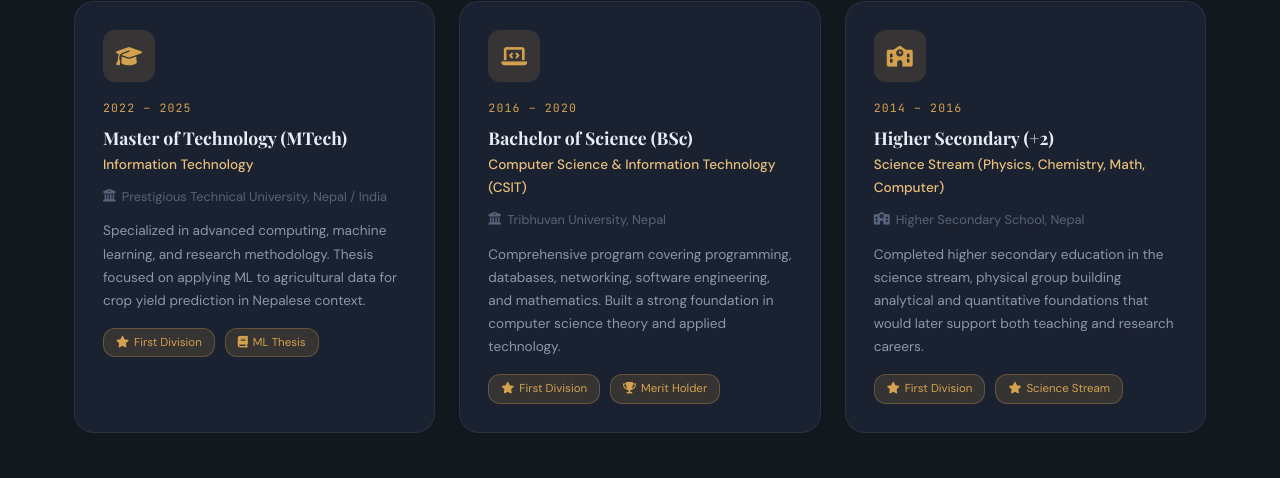
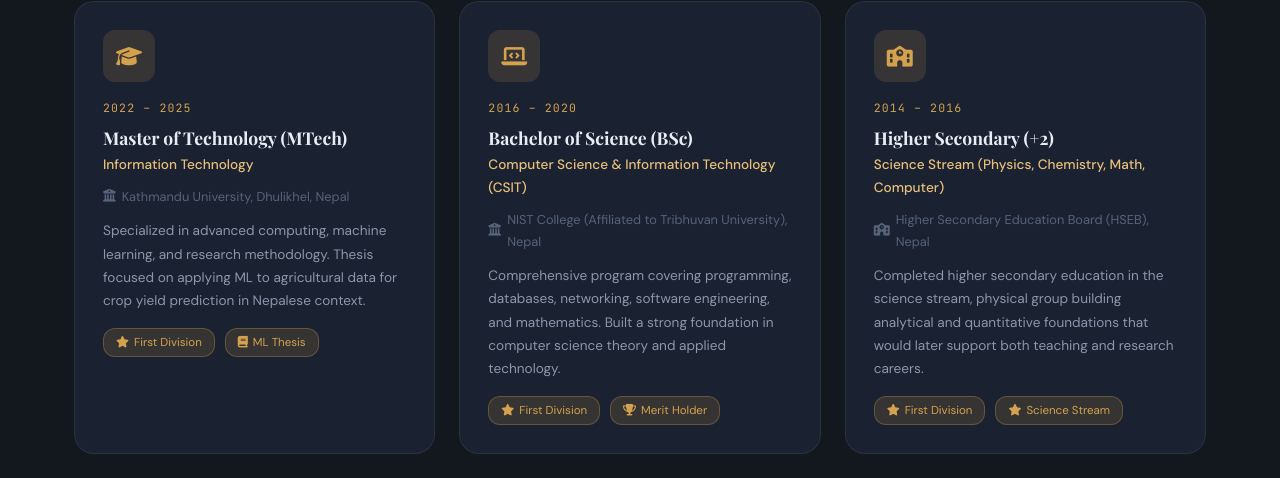
Before and after one commit to DBMoktan/db_portfolio, a plain HTML site: page index.html in a window 1280 px wide. Shown: the part 4674-5152 px from the top of the page. Drawn offline with nearby package versions, Linux system fonts and the light colour scheme; animation ran at ten frames a second; a web font is replaced by a local one.

Commit message:
Update educational institution names in index.html

```diff
--- a/index.html
+++ b/index.html
@@ -358,7 +358,7 @@ I am passionate about building impactful AI/ML systems and continuously advancin
           <div class="edu-year">2022 – 2025</div>
           <h3>Master of Technology (MTech)</h3>
           <h4>Information Technology</h4>
-          <p class="edu-institution"><i class="fas fa-university"></i> Prestigious Technical University, Nepal / India
+          <p class="edu-institution"><i class="fas fa-university"></i> Kathmandu University, Dhulikhel, Nepal
           </p>
           <p class="edu-desc">
             Specialized in advanced computing, machine learning, and research
@@ -376,7 +376,7 @@ I am passionate about building impactful AI/ML systems and continuously advancin
           <div class="edu-year">2016 – 2020</div>
           <h3>Bachelor of Science (BSc)</h3>
           <h4>Computer Science & Information Technology (CSIT)</h4>
-          <p class="edu-institution"><i class="fas fa-university"></i> Tribhuvan University, Nepal</p>
+          <p class="edu-institution"><i class="fas fa-university"></i> NIST College (Affiliated to Tribhuvan University), Nepal</p>
           <p class="edu-desc">
             Comprehensive program covering programming, databases, networking,
             software engineering, and mathematics. Built a strong foundation in
@@ -393,7 +393,7 @@ I am passionate about building impactful AI/ML systems and continuously advancin
           <div class="edu-year">2014 – 2016</div>
           <h3>Higher Secondary (+2)</h3>
           <h4>Science Stream (Physics, Chemistry, Math, Computer)</h4>
-          <p class="edu-institution"><i class="fas fa-school"></i> Higher Secondary School, Nepal</p>
+          <p class="edu-institution"><i class="fas fa-school"></i> Higher Secondary Education Board (HSEB), Nepal</p>
           <p class="edu-desc">
             Completed higher secondary education in the science stream, physical group building
             analytical and quantitative foundations that would later support
```
